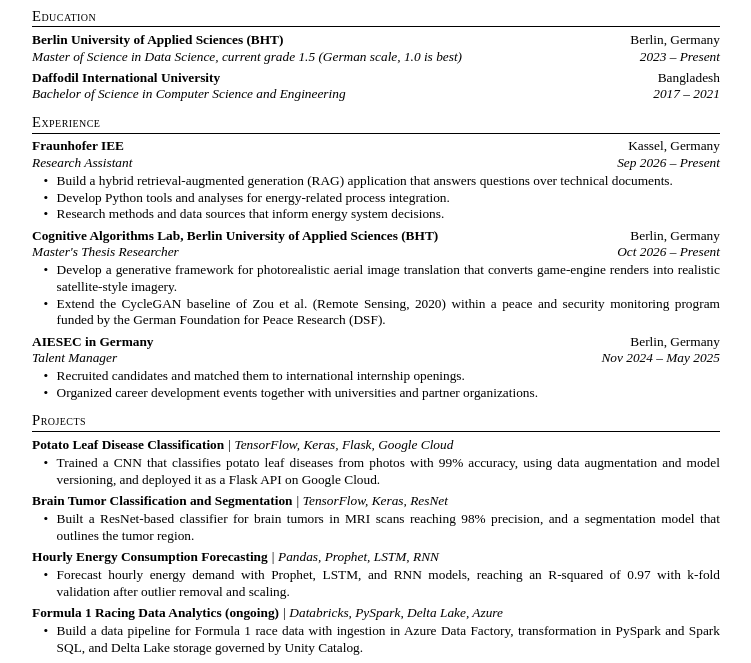
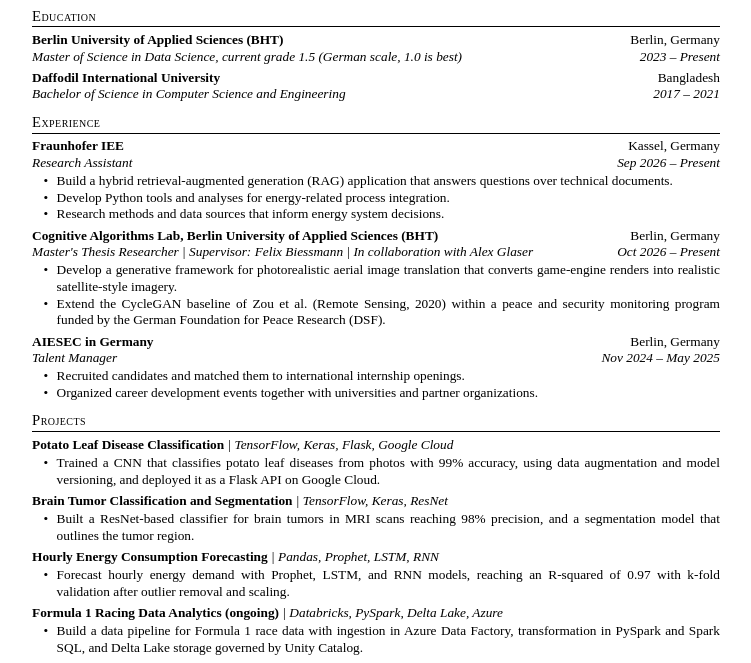
Before and after one commit to itsme-himel/portfolio, a plain HTML site: page cv.html in a window 1280 px wide. Shown: the part 99-762 px from the top of the page, without its empty margins (264-1015 px from the left). Drawn offline with Linux system fonts and the light colour scheme.

Commit message:
Name thesis supervisor and collaborator on site and CV
Co-Authored-By: Claude Fable 5.2 <noreply@anthropic.com>
Claude-Session: https://claude.ai/code/session_013ZWpxHbRsdNsa34DMRpgPx

```diff
--- a/cv.html
+++ b/cv.html
@@ -63,7 +63,7 @@ li::before { content: "\2022"; display: inline-block; width: 3.5mm; text-indent:
     </div>
     <div class="entry">
       <div class="row"><h3>Cognitive Algorithms Lab, Berlin University of Applied Sciences (BHT)</h3><p class="r">Berlin, Germany</p></div>
-      <div class="row"><p><i>Master's Thesis Researcher</i></p><p class="r"><i>Oct 2026 – Present</i></p></div>
+      <div class="row"><p><i>Master's Thesis Researcher | Supervisor: Felix Biessmann | In collaboration with Alex Glaser</i></p><p class="r"><i>Oct 2026 – Present</i></p></div>
       <ul>
         <li>Develop a generative framework for photorealistic aerial image translation that converts game-engine renders into realistic satellite-style imagery.</li>
         <li>Extend the CycleGAN baseline of Zou et al. (Remote Sensing, 2020) within a peace and security monitoring program funded by the German Foundation for Peace Research (DSF).</li>
```
Also changed, not shown: index.html (+1 -0 lines), 2 other files.
